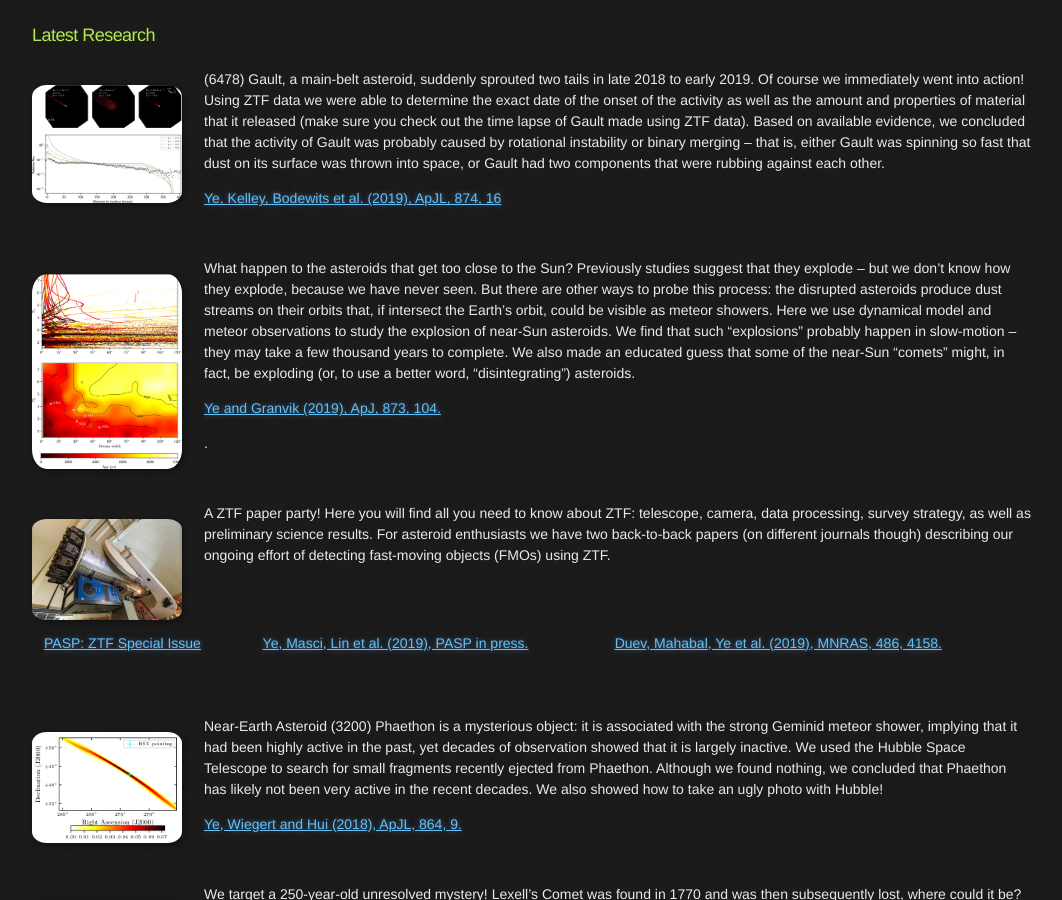
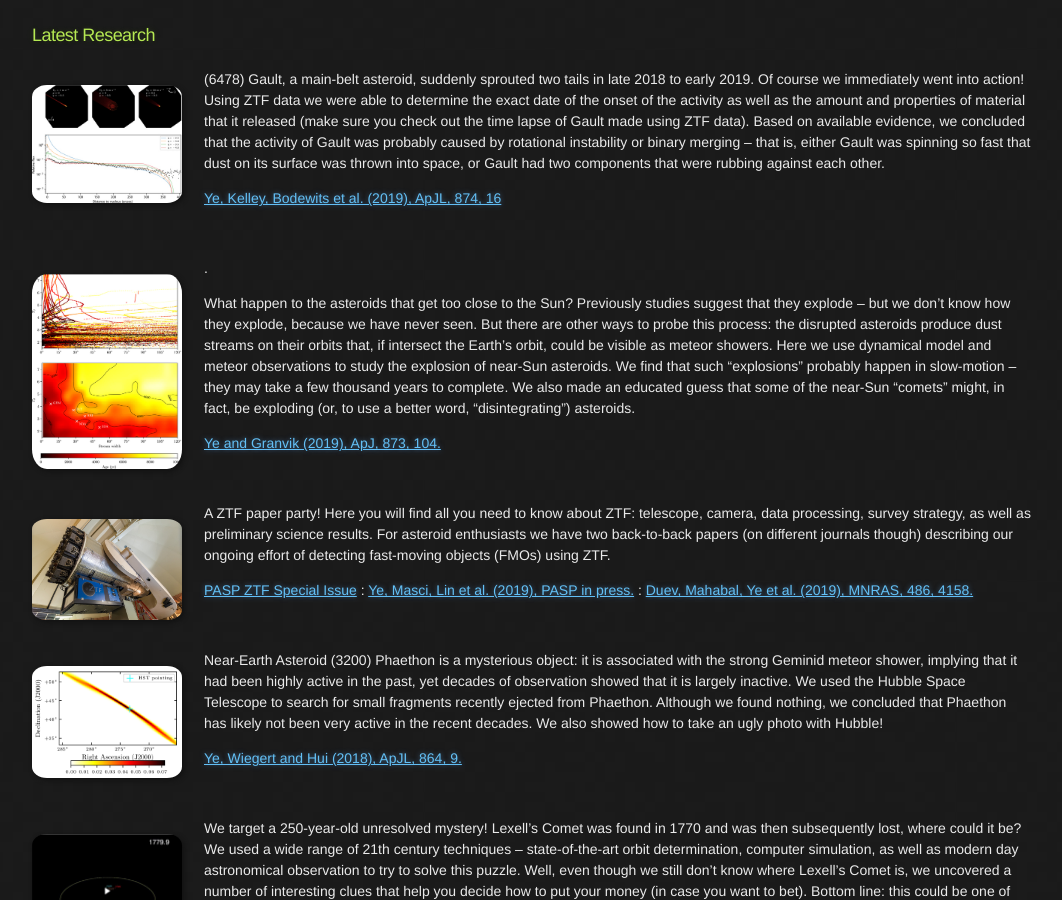
Before and after one commit to Yeqzids/Yeqzids.GitHub.io, a Jekyll site: the page built from index.md, in a window 1280 px wide and 900 px high, scrolled down 1547 px. Shown: the whole window, without its empty margins (108-1170 px from the left). Built offline with Jekyll 4.4.1, drawn with Linux system fonts in a browser that asks for light colours; nearby versions of some CDN libraries.

```diff
--- a/index.md
+++ b/index.md
@@ -57,11 +57,11 @@ The keyword cloud above is generated using [Scimeter](https://scimeter.org/). Yo
 
 <img style="float: left;" src="imgs/apjab05baf4_lr.jpg" width="150">
 
+.
+
 What happen to the asteroids that get too close to the Sun? Previously studies suggest that they explode -- but we don't know how they explode, because we have never seen. But there are other ways to probe this process: the disrupted asteroids produce dust streams on their orbits that, if intersect the Earth's orbit, could be visible as meteor showers. Here we use dynamical model and meteor observations to study the explosion of near-Sun asteroids. We find that such "explosions" probably happen in slow-motion -- they may take a few thousand years to complete. We also made an educated guess that some of the near-Sun "comets" might, in fact, be exploding (or, to use a better word, "disintegrating") asteroids.
 
 [Ye and Granvik (2019), ApJ, 873, 104.](https://iopscience.iop.org/article/10.3847/1538-4357/ab05ba/meta)
-
-.
 
 <br>
 
@@ -69,7 +69,7 @@ What happen to the asteroids that get too close to the Sun? Previously studies s
 
 A ZTF paper party! Here you will find all you need to know about ZTF: telescope, camera, data processing, survey strategy, as well as preliminary science results. For asteroid enthusiasts we have two back-to-back papers (on different journals though) describing our ongoing effort of detecting fast-moving objects (FMOs) using ZTF.
 
-[PASP: ZTF Special Issue](https://iopscience.iop.org/journal/1538-3873/page/Zwicky-Transient-Facility) | [Ye, Masci, Lin et al. (2019), PASP in press.](https://arxiv.org/abs/1904.09645) | [Duev, Mahabal, Ye et al. (2019), MNRAS, 486, 4158.](https://academic.oup.com/mnras/article-abstract/486/3/4158/5472913?redirectedFrom=fulltext)
+[PASP ZTF Special Issue](https://iopscience.iop.org/journal/1538-3873/page/Zwicky-Transient-Facility) : [Ye, Masci, Lin et al. (2019), PASP in press.](https://arxiv.org/abs/1904.09645) : [Duev, Mahabal, Ye et al. (2019), MNRAS, 486, 4158.](https://academic.oup.com/mnras/article-abstract/486/3/4158/5472913?redirectedFrom=fulltext)
 
 <br>
 
```
